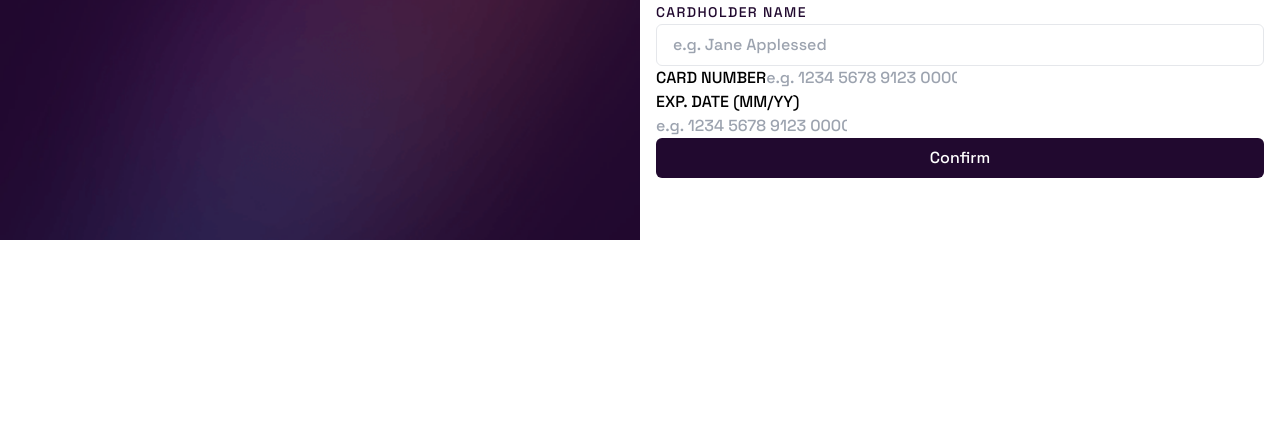
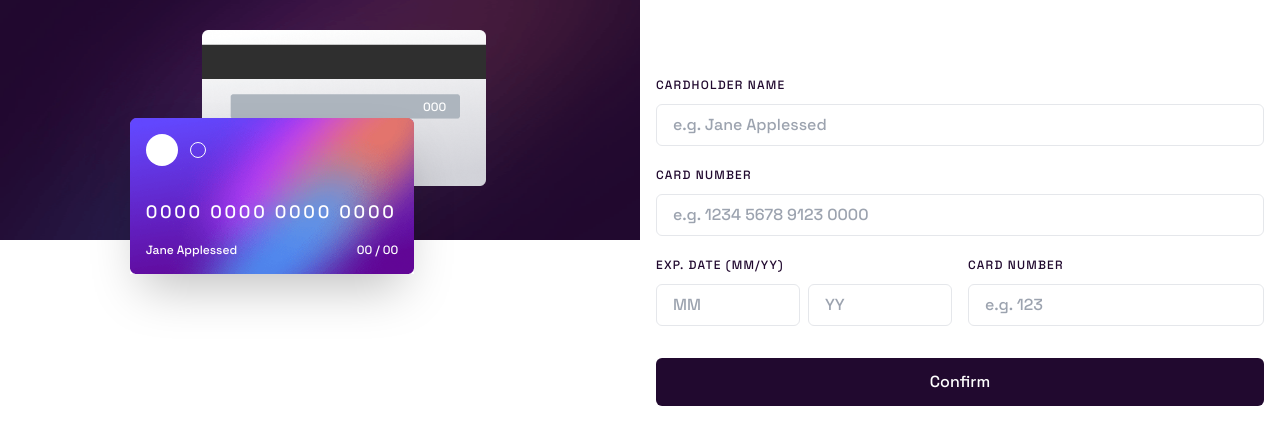
Before and after one commit to YerikAH/interactive-card-frontend-mentor, a Next.js app: page / in a window 1280 px wide. Shown: the top 444 px of the page. Built offline with nearby package versions, Linux system fonts and the light colour scheme.

Commit message:
:sparkles: Add new two components

```diff
--- a/src/app/page.tsx
+++ b/src/app/page.tsx
@@ -1,48 +1,10 @@
-import Image from "next/image";
-import banner from "@/assets/bg-main-mobile.png";
+import { FormCard, ViewCard } from "@/components";
 
 export default function Home() {
   return (
     <main className="w-full lg:grid-cols-2 grid">
-      <div className="w-full">
-        <Image
-          className="w-full object-cover h-60"
-          src={banner}
-          loading="lazy"
-          alt="banner"
-        />
-      </div>
-      <div className="w-full px-4">
-        <form>
-          <div>
-            <label
-              htmlFor=""
-              className="text-sm text-very-dark-violet tracking-widest"
-            >
-              CARDHOLDER NAME
-            </label>
-            <input
-              type="text"
-              placeholder="e.g. Jane Applessed"
-              className="text-base border rounded-md px-4 py-2 block w-full"
-            />
-          </div>
-          <div>
-            <label htmlFor="">CARD NUMBER</label>
-            <input type="text" placeholder="e.g. 1234 5678 9123 0000" />
-          </div>
-
-          <div>
-            <label htmlFor="">EXP. DATE (MM/YY) </label>
-            <div></div>
-            <input type="text" placeholder="e.g. 1234 5678 9123 0000" />
-          </div>
-
-          <button className="text-white w-full bg-very-dark-violet rounded-md px-4 py-2">
-            Confirm
-          </button>
-        </form>
-      </div>
+      <ViewCard />
+      <FormCard />
     </main>
   );
 }
--- /dev/null
+++ b/src/components/FormCard/index.tsx
@@ -0,0 +1,81 @@
+export const FormCard = () => {
+  return (
+    <div className="w-full px-4 mt-16">
+      <form>
+        <div className="py-2">
+          <label
+            htmlFor="card-holder-name"
+            className="text-xs text-very-dark-violet tracking-widest"
+          >
+            CARDHOLDER NAME
+          </label>
+          <input
+            type="text"
+            id="card-holder-name"
+            placeholder="e.g. Jane Applessed"
+            className="text-base border rounded-md px-4 py-2 block w-full mt-2 text-gray-900 outline-very-dark-violet"
+            tabIndex={1}
+          />
+        </div>
+
+        <div className="py-2">
+          <label
+            htmlFor="card-number"
+            className="text-xs text-very-dark-violet tracking-widest"
+          >
+            CARD NUMBER
+          </label>
+          <input
+            type="number"
+            id="card-number"
+            placeholder="e.g. 1234 5678 9123 0000"
+            className="text-base border rounded-md px-4 py-2 block w-full mt-2 text-gray-900 outline-very-dark-violet"
+          />
+        </div>
+
+        <div className="grid grid-cols-2 items-center gap-4 py-2">
+          <div>
+            <label
+              htmlFor=""
+              className="text-xs text-very-dark-violet tracking-widest"
+            >
+              EXP. DATE (MM/YY){" "}
+            </label>
+            <div className="flex items-center justify-start gap-2">
+              <input
+                type="number"
+                id=""
+                placeholder="MM"
+                className="text-base border rounded-md px-4 py-2 block w-full mt-2 text-gray-900 outline-very-dark-violet"
+              />
+              <input
+                type="number"
+                id=""
+                placeholder="YY"
+                className="text-base border rounded-md px-4 py-2 block w-full mt-2 text-gray-900 outline-very-dark-violet"
+              />
+            </div>
+          </div>
+          <div>
+            <label
+              htmlFor="card-number"
+              className="text-xs text-very-dark-violet tracking-widest"
+            >
+              CARD NUMBER
+            </label>
+            <input
+              type="number"
+              id="card-number"
+              placeholder="e.g. 123"
+              className="text-base border rounded-md px-4 py-2 block w-full mt-2 text-gray-900 outline-very-dark-violet"
+            />
+          </div>
+        </div>
+
+        <button className="text-white w-full bg-very-dark-violet rounded-md px-4 py-3 mt-6">
+          Confirm
+        </button>
+      </form>
+    </div>
+  );
+};
--- /dev/null
+++ b/src/components/ViewCard/index.tsx
@@ -0,0 +1,51 @@
+import Image from "next/image";
+import banner from "@/assets/bg-main-mobile.png";
+import cardBack from "@/assets/bg-card-back.png";
+import cardFront from "@/assets/bg-card-front.png";
+
+export const ViewCard = () => {
+  return (
+    <div className="w-full relative h-60 grid place-items-center px-4">
+      <Image
+        className="w-full h-full absolute"
+        src={banner}
+        loading="lazy"
+        alt="banner"
+      />
+
+      <div className="w-auto absolute z-10 h-[65%] ml-12 mb-6 overflow-hidden">
+        <Image
+          className="w-full h-full object-cover relative z-10 "
+          src={cardBack}
+          loading="lazy"
+          alt="banner"
+        />
+        <p className="text-white text-xs absolute  top-[69px] z-20 right-10">
+          000
+        </p>
+      </div>
+
+      <div className="w-auto absolute z-20 h-[65%] mt-[152px] mr-24 shadow-2xl overflow-hidden">
+        <Image
+          className="w-full h-full object-cover relative z-10"
+          src={cardFront}
+          loading="lazy"
+          alt="banner"
+        />
+        <div className="flex absolute z-20 top-4 left-4 items-center gap-3">
+          <div className="size-8 bg-white rounded-full " />
+          <div className="size-4 border border-white rounded-full " />
+        </div>
+        <div className="absolute z-20 top-20 px-4">
+          <p className="text-white text-lg tracking-[0.15em]">
+            0000 0000 0000 0000
+          </p>
+        </div>
+        <div className="flex items-center justify-between bottom-4 absolute z-20 px-4 w-full">
+          <p className="text-white text-xs">Jane Applessed</p>
+          <p className="text-white text-xs">00 / 00</p>
+        </div>
+      </div>
+    </div>
+  );
+};
--- a/src/components/index.ts
+++ b/src/components/index.ts
@@ -0,0 +1,2 @@
+export { FormCard } from "./FormCard";
+export { ViewCard } from "./ViewCard";
```
